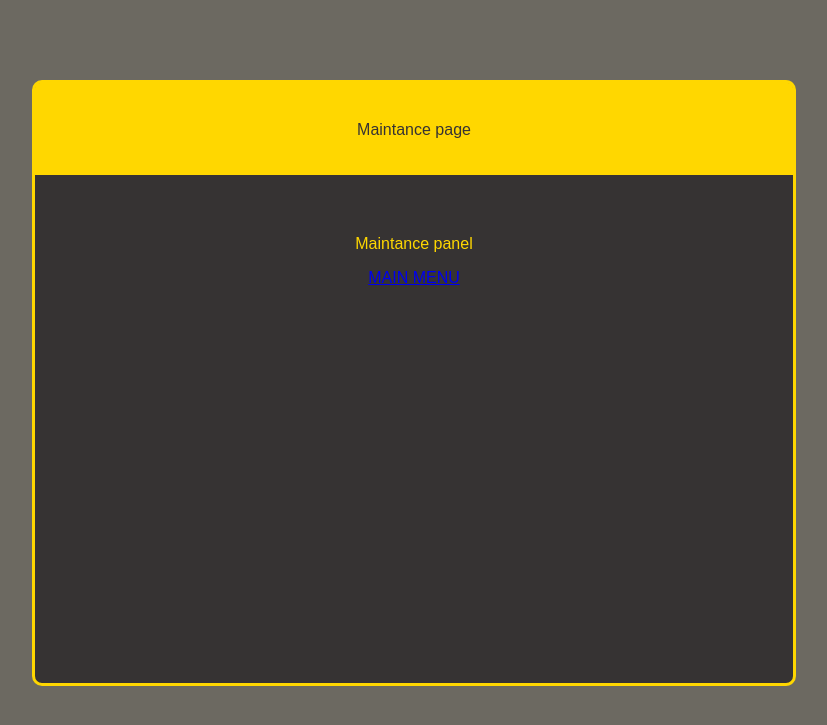
After one commit to wuerte/quiz-django-app, a Django app: page /quiz/maintance in a window 1280 px wide. The commit adds this page. Shown: the top 725 px of the page, without its empty margins (226-1053 px from the left). Run offline with Django 4.2, Linux system fonts and the light colour scheme.

```diff
--- /dev/null
+++ b/quiz_django/quiz_django_app/templates/maintance.html
@@ -0,0 +1,28 @@
+{% extends "master_template.html" %}
+
+{% block title %}
+
+  Quiz summary
+
+{% endblock %}
+
+
+{% block header %}
+
+    <div id="header-container">
+
+        <p>Maintance page</p>
+
+    </div>
+
+{% endblock %}
+
+{% block content %}
+
+    <p>Maintance panel</p>
+
+    <a href="{% url 'index' %}" id="main-menu-button" class="game-button">
+        MAIN MENU
+    </a>
+
+{% endblock %}
--- a/quiz_django/quiz_django_app/urls.py
+++ b/quiz_django/quiz_django_app/urls.py
@@ -6,5 +6,6 @@ urlpatterns = [
     path('quiz/first_question', views.first_question, name='first_question'),
     path('quiz/question/<int:game_id>', views.question, name='question'),
     path('quiz/classification', views.classification, name='classification'),
+    path('quiz/maintance', views.maintance, name='maintance'),
     path('quiz/cancel_game/<int:game_id>', views.cancel_game, name='cancel_game'),
 ]
--- a/quiz_django/quiz_django_app/views.py
+++ b/quiz_django/quiz_django_app/views.py
@@ -8,26 +8,17 @@ import random
 
 def index(request):
     recent_games = Game.objects.filter(completed_game=True).order_by('-created_at')[:10]
-
     context = { 'recent_games': recent_games }
-
     return render(request, 'index.html', context)
 
 
 def first_question(request):
-
     nickanme = request.POST['nickname']
     question_1 = Question.generate_random_question()
-
     new_game = Game(question_quantity = 5, actual_question = question_1.id, nickname=nickanme)
-
-
     new_game.save()
     new_game.questions_used.add(question_1)
     new_game.save()
-
-
-
     context = {
         'question_1': question_1,
         'game': new_game,
@@ -36,34 +27,27 @@ def first_question(request):
 
 
 def question(request, game_id):
-
     game = Game.objects.get(id=game_id)
     game.question_counter += 1
-
     #checking if the our answer is correct
     answer = int(request.POST['answer'])
     previous_question = Question.objects.get(id = game.actual_question)
     correct_answer = previous_question.correct_answer
     if answer == correct_answer:
         game.total_score += 1
-
-
     if game.question_counter <= game.question_quantity:
         while True:
             new_question = Question.generate_random_question()
             if not game.questions_used.filter(id=new_question.id).exists():
                 game.questions_used.add(new_question)
                 break
-
         game.actual_question = new_question.id
         game.save()
-
         context = {
             'question': new_question,
             'game': game,
         }
         return render(request, 'question.html', context)
-
     else:
         percentage = ( game.total_score / game.question_quantity ) * 100
         game.percentage = percentage
@@ -77,9 +61,7 @@ def question(request, game_id):
 
 
 def classification(request):
-
     classification_list = Game.objects.all().order_by('-total_score')[:20]
-
     context = {
         'classification_list': classification_list,
     }
@@ -89,5 +71,8 @@ def classification(request):
 def cancel_game(request, game_id):
     cancelled_game = Game.objects.get(id=game_id)
     cancelled_game.delete()
+    return HttpResponseRedirect(reverse('index'))
 
-    return HttpResponseRedirect(reverse('index'))
+
+def maintance(request):
+    return render(request, 'maintance.html')
```
Also changed, not shown: quiz_django/quiz_django_app/templates/index.html (+7 -0 lines), 1 other file.
